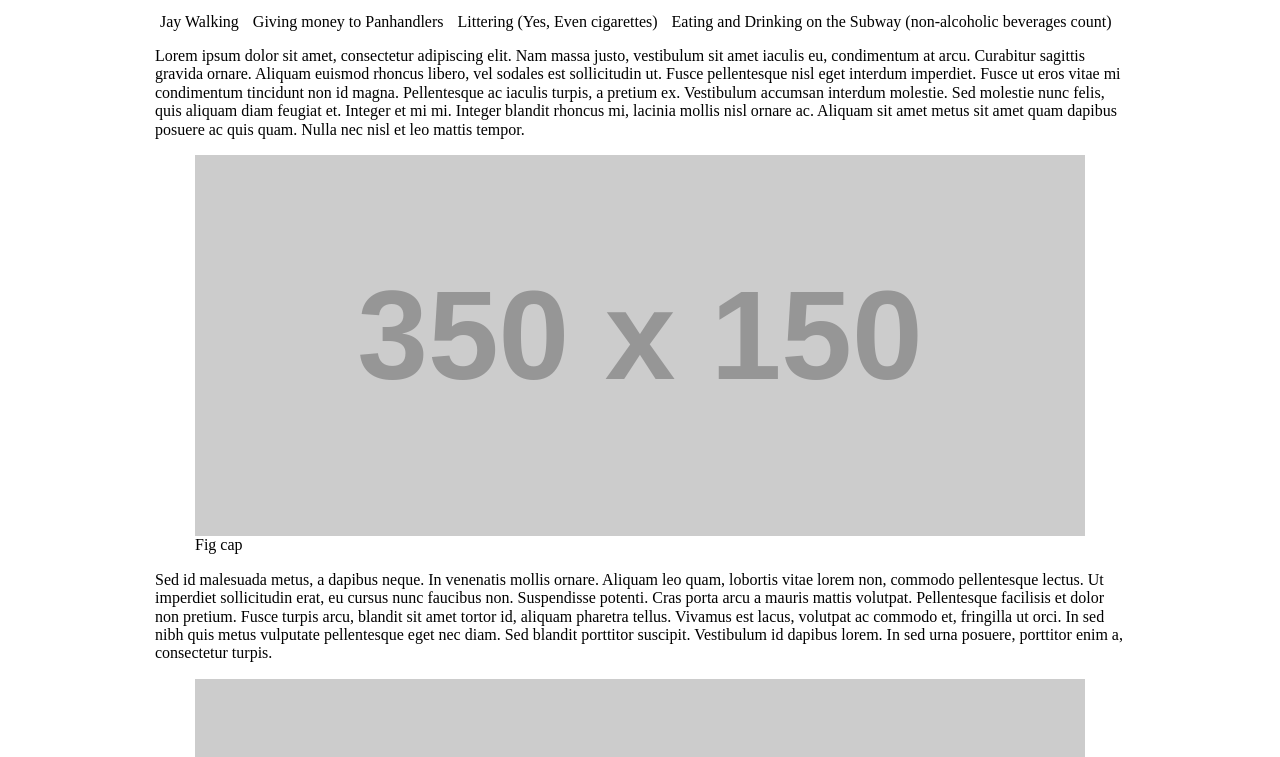
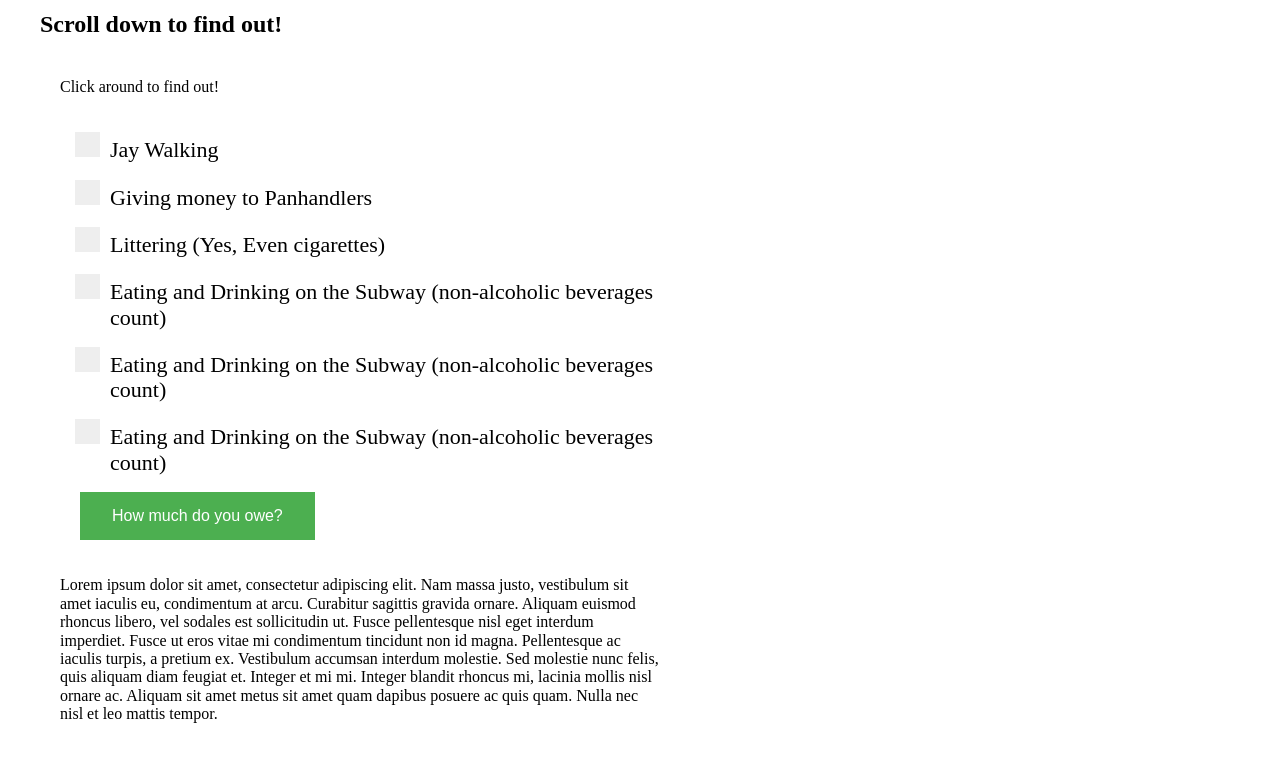
Before and after one commit to ivanflr/filterdraft, a plain HTML site: page index.html in a window 1280 px wide. Shown: the part 154-911 px from the top of the page. Drawn offline with nearby package versions, Linux system fonts and the light colour scheme; placeholder pictures from the web are drawn by us.

Commit message:
Add files via upload

```diff
--- a/index.html
+++ b/index.html
@@ -25,47 +25,76 @@
 
     <body>
         <!-- YOUR CONTENT GOES HERE -->
-        <div class="container">
-            <h1>What Laws do you break?</h1>
-            <h2> Scroll down to find out!</h2>
-            <p>Click around to find out!</p>
-            <div>
+
+    <h1>What Laws do you break?</h1>
+    <h2> Scroll down to find out!</h2>
+    <p>Click around to find out!</p>
+
+
+
+
               <!--New classes for animals  -->
-              <label class="container">Jay Walking
-  <input type="checkbox" checked="checked">
+
+
+<div class="checkboxBox">
+
+<label class="container">Jay Walking
+  <input type="checkbox" value=1>
   <span class="checkmark"></span>
 </label>
 
 <label class="container">Giving money to Panhandlers
-  <input type="checkbox">
+  <input type="checkbox" value=1>
   <span class="checkmark"></span>
 </label>
 
 <label class="container">Littering (Yes, Even cigarettes)
-  <input type="checkbox">
+  <input type="checkbox" value=1>
   <span class="checkmark"></span>
 </label>
 
 <label class="container">Eating and Drinking on the Subway (non-alcoholic beverages count)
-  <input type="checkbox">
+  <input type="checkbox" value=1>
   <span class="checkmark"></span>
 </label>
 
+<label class="container">Eating and Drinking on the Subway (non-alcoholic beverages count)
+  <input type="checkbox" value=1>
+  <span class="checkmark"></span>
+</label>
+
+<label class="container">Eating and Drinking on the Subway (non-alcoholic beverages count)
+  <input type="checkbox" value=1>
+  <span class="checkmark"></span>
+</label>
+
+</div>
+
+
+<button class="calculate"> How much do you owe?</button>
+
+<div class="spanFine">
+
+  <div class ="TotalFines"><span></span>
+  </div>
+</div>
+
+
 <p>Lorem ipsum dolor sit amet, consectetur adipiscing elit. Nam massa justo, vestibulum sit amet iaculis eu, condimentum at arcu. Curabitur sagittis gravida ornare. Aliquam euismod rhoncus libero, vel sodales est sollicitudin ut. Fusce pellentesque nisl eget interdum imperdiet. Fusce ut eros vitae mi condimentum tincidunt non id magna. Pellentesque ac iaculis turpis, a pretium ex. Vestibulum accumsan interdum molestie. Sed molestie nunc felis, quis aliquam diam feugiat et. Integer et mi mi. Integer blandit rhoncus mi, lacinia mollis nisl ornare ac. Aliquam sit amet metus sit amet quam dapibus posuere ac quis quam. Nulla nec nisl et leo mattis tempor.</P>
-  <figure>
+
   <img src="http://via.placeholder.com/350x150"></a>
-  <figcaption> Fig cap </figcaption>
-  </figure>
+  <figcaption> Some shit or another</figcaption>
+
 <p>Sed id malesuada metus, a dapibus neque. In venenatis mollis ornare. Aliquam leo quam, lobortis vitae lorem non, commodo pellentesque lectus. Ut imperdiet sollicitudin erat, eu cursus nunc faucibus non. Suspendisse potenti. Cras porta arcu a mauris mattis volutpat. Pellentesque facilisis et dolor non pretium. Fusce turpis arcu, blandit sit amet tortor id, aliquam pharetra tellus. Vivamus est lacus, volutpat ac commodo et, fringilla ut orci. In sed nibh quis metus vulputate pellentesque eget nec diam. Sed blandit porttitor suscipit. Vestibulum id dapibus lorem. In sed urna posuere, porttitor enim a, consectetur turpis.</p>
-<figure>
+
 <img src="http://via.placeholder.com/350x150"></a>
-<figcaption> Fig cap</figcaption>
-</figure>
+<figcaption> Some shit or another</figcaption>
+
 <p>Integer elementum consequat nunc eu sagittis. Cras luctus aliquet egestas. Morbi quam tellus, sagittis luctus massa sed, egestas facilisis arcu. Nunc eu augue auctor nunc malesuada gravida id ut augue. Cras sagittis tempus efficitur. Fusce pellentesque sem arcu, non maximus metus pretium quis. Aenean sed orci id justo dictum congue. Maecenas efficitur in nunc sagittis efficitur.</p>
-<figure>
+
 <img src="http://via.placeholder.com/350x150"></a>
-<figcaption> Fig cap</figcaption>
-</figure>
+<figcaption> Some shit or another</figcaption>
+
 
 <p>Pellentesque habitant morbi tristique senectus et netus et malesuada fames ac turpis egestas. Aliquam lacinia egestas mi, in fringilla ipsum dapibus non. Integer dapibus est nulla, id imperdiet massa dapibus vitae. Phasellus urna sapien, tempor ut enim tempus, ullamcorper maximus ipsum. Nullam quis scelerisque sem. Nam velit nibh, laoreet id ipsum.<p>
             <!-- library. You need this to be able to use jQuery ($) -->
--- a/main.js
+++ b/main.js
@@ -0,0 +1,28 @@
+$(document).ready(function(){
+  $(".calculate").click(function (){
+    var totalCost=0;
+      $("input").each(function(){
+        if($(this).prop('checked')){
+
+          var thisCost = parseFloat($(this).val());
+          totalCost=totalCost + thisCost;
+        }
+      });
+      // var filter = $(this).val();
+
+
+//var totalCostMoneyFormat = format(totalCost,"$");
+//console.log(totalCostMoneyFormat);
+$(".TotalFines").find("span").text(totalCost);
+
+
+    //  $(".item.active").removeClass("active");
+
+      //$("." + filter).addClass("active");
+
+
+  });
+  //function format(n, currency) {
+    //return currency + n.toFixed(2).replace(/(\d)(?=(\d{3})+\.)/g, "$1,");
+//}
+});
--- a/style.css
+++ b/style.css
@@ -18,14 +18,19 @@ You will find this is far easier than the opposite task of using CSS to cram you
     box-sizing: border-box;
 }
 
-html, body, p {
+
+html, header,body, p {
     /* Sets default font-size to 16px, ensuring 1em = 16px; */
     font-size: 16px;
     align-items: center;
+    max-width: 720px;
+    text-align: left;
+    padding: 5px;
 }
+h1 {
+  font-size: 50px;
 
-
-
+}
 .container {
     max-width: 980px;
     margin: 0 auto;
@@ -48,13 +53,35 @@ html, body, p {
 img {
     display: block;
     width: 100%;
+
 }
+figcaption {
+  font-size: 12px;
+}
+
+button {
+    margin-left: 40px;
+    background-color: #4CAF50; /* Green */
+    border: none;
+    color: white;
+    padding: 15px 32px;
+    text-align: center;
+    text-decoration: none;
+    display: inline-block;
+    font-size: 16px;
+}
+span {
+  position: relative;
+  font-size: 40px;
+}
+
+
 
 select {
     display: block;
     width: 100%;
 }
-* Customize the label (the container) */
+/* Customize the label (the container) */
 .container {
   display: block;
   position: relative;
@@ -66,6 +93,10 @@ select {
   -moz-user-select: none;
   -ms-user-select: none;
   user-select: none;
+}
+
+.checkboxBox{
+  margin-left: 35px;
 }
 
 /* Hide the browser's default checkbox */
@@ -134,5 +165,16 @@ select {
 }
 
 @media(min-width: 729px) {
-    /* Any adjustments for desktop and larger go here. Note these styles will be applied to anything 729px or larger -- so desktop */
+  html, header,body, p {
+      /* Sets default font-size to 16px, ensuring 1em = 16px; */
+      font-size: 16px;
+      align-items: center;
+      max-width: 720px;
+      text-align: left;
+      padding: 20px;
+
+
+  }
+
+  /* Any adjustments for desktop and larger go here. Note these styles will be applied to anything 729px or larger -- so desktop */
 }
```
